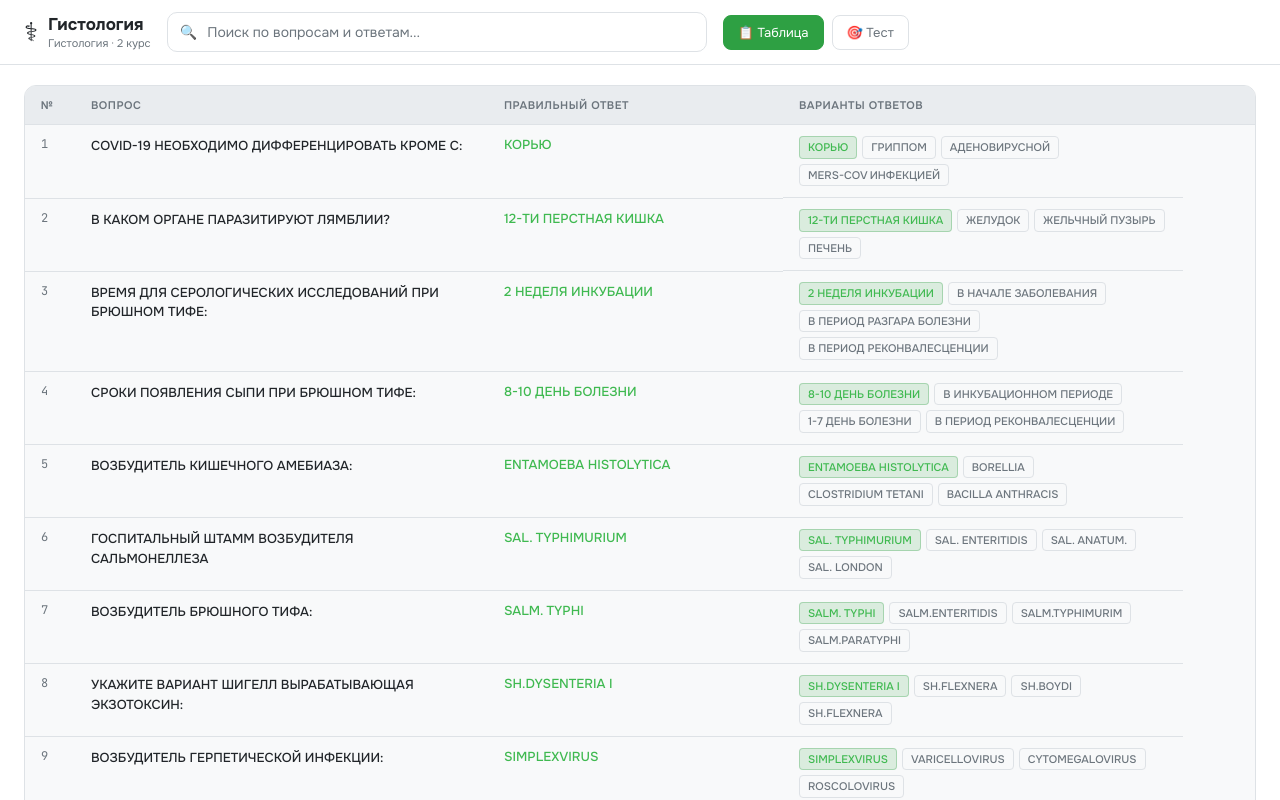
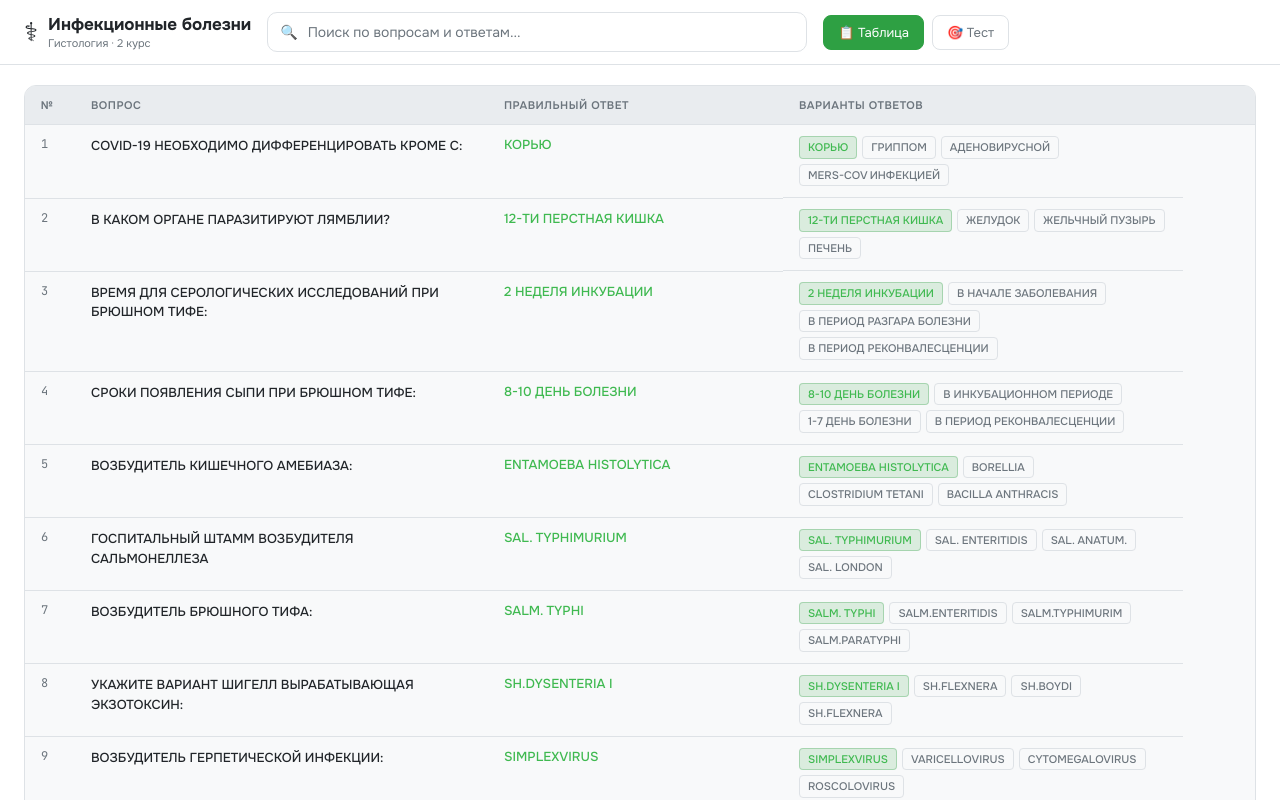
Before and after one commit to Diyorbek-2010/Dizzy, a React (Create React App) app: page / in a window 1280 px wide. Shown: the top 800 px of the page. Built offline with nearby package versions, Linux system fonts and the light colour scheme.

Commit message:
Update App.jsx

```diff
--- a/src/App.jsx
+++ b/src/App.jsx
@@ -81,7 +81,7 @@ export default function App() {
           <div className="logo">
             <span className="logo-icon">⚕</span>
             <div>
-              <h1>Гистология</h1>
+              <h1>Инфекционные болезни</h1>
               <p>Гистология · 2 курс</p>
             </div>
           </div>
```
